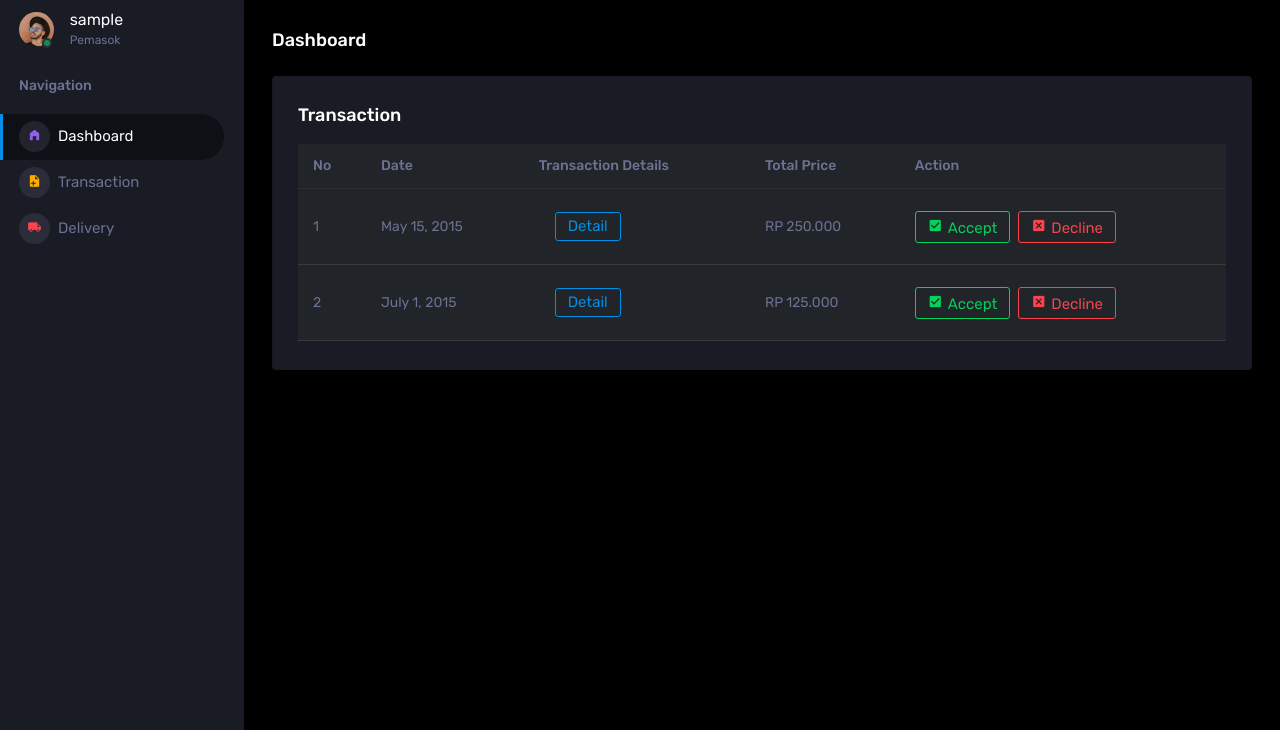
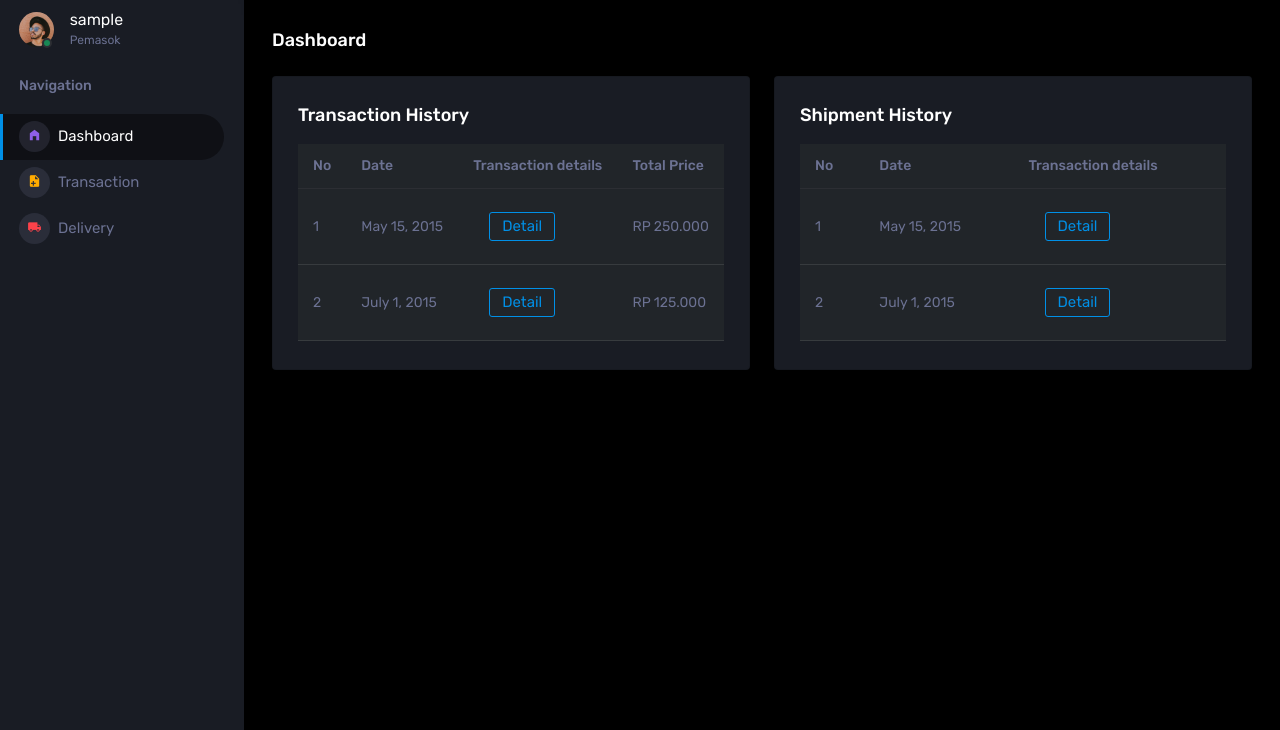
Before and after one commit to Dafanurfiat/RPL-ProjectAkhir, a PHP site: page /indexpemasok.php in a window 1280 px wide. Shown: the part 70-800 px from the top of the page. Run offline with PHP 8.4, Linux system fonts and the light colour scheme; the visitor is signed in with stand-in values (Sample User, id 1).

Commit message:
Permbaruan table dashboard

```diff
--- a/indexpemasok.php
+++ b/indexpemasok.php
@@ -185,19 +185,18 @@ if (!isset($_SESSION['username'])) {
               <h3 class="page-title"> Dashboard </h3>
             </div>
             <div class="row">
-            <div class="col-lg-12 grid-margin stretch-card">
+              <div class="col-lg-6 grid-margin stretch-card">
                 <div class="card">
                   <div class="card-body">
-                    <h4 class="card-title">Transaction</h4>
+                    <h4 class="card-title">Transaction History</h4>
                     <div class="table-responsive">
                       <table class="table table-dark">
                         <thead>
                           <tr>
                             <th> No </th>
                             <th> Date </th>
-                            <th> Transaction Details </th>
+                            <th> Transaction details </th>
                             <th> Total Price </th>
-                            <th> Action </th>
                           </tr>
                         </thead>
                         <tbody>
@@ -205,19 +204,11 @@ if (!isset($_SESSION['username'])) {
                             <td> 1 </td>
                             <td> May 15, 2015 </td>
                             <td>
-                              <a class="nav-link" href="pages/pemasok/transactiondetail.php">
+                            <a class="nav-link" href="pages/pemasok/transactiondetail.php">
                                 <button type="button" class="btn btn-outline-primary btn-icon-text"> Detail </button>
                               </a>
-                              </td>
+                            </td>
                             <td> RP 250.000 </td>
-                            <td>
-                            <div class="d-grid gap-2 d-md-flex justify-content-md-start" >
-                            <button type="button" class="btn btn-outline-success btn-icon-text">
-                            <i class="mdi mdi-checkbox-marked"></i>Accept</button>
-                            <button type="button" class="btn btn-outline-danger btn-icon-text">
-                            <i class="mdi mdi-close-box"></i>Decline</button>
-                            </div>
-                            </td>
                           </tr>
                           <tr>
                             <td> 2 </td>
@@ -228,13 +219,43 @@ if (!isset($_SESSION['username'])) {
                               </a>
                             </td>
                             <td> RP 125.000 </td>
+                          </tr>
+                        </tbody>
+                      </table>
+                    </div>
+                  </div>
+                </div>
+              </div>
+              <div class="col-lg-6 grid-margin stretch-card">
+                <div class="card">
+                  <div class="card-body">
+                    <h4 class="card-title">Shipment History</h4>
+                    <div class="table-responsive">
+                      <table class="table table-dark">
+                        <thead>
+                          <tr>
+                            <th> No </th>
+                            <th> Date </th>
+                            <th> Transaction details </th>
+                          </tr>
+                        </thead>
+                        <tbody>
+                          <tr>
+                            <td> 1 </td>
+                            <td> May 15, 2015 </td>
                             <td>
-                            <div class="d-grid gap-2 d-md-flex justify-content-md-start" >
-                            <button type="button" class="btn btn-outline-success btn-icon-text">
-                            <i class="mdi mdi-checkbox-marked"></i>Accept</button>
-                            <button type="button" class="btn btn-outline-danger btn-icon-text">
-                            <i class="mdi mdi-close-box"></i>Decline</button>
-                            </div>
+                            <a class="nav-link" href="pages/pemasok/detaildelivery.php">
+                                <button type="button" class="btn btn-outline-primary btn-icon-text"> Detail </button>
+                              </a>
+                            </td>
+                          </tr>
+                          <tr>
+                            <td> 2 </td>
+                            <td> July 1, 2015 </td>
+                            <td>
+                            <a class="nav-link" href="pages/pemasok/detaildelivery.php">
+                                <button type="button" class="btn btn-outline-primary btn-icon-text"> Detail </button>
+                              </a>
                             </td>
                           </tr>
                         </tbody>
@@ -243,6 +264,7 @@ if (!isset($_SESSION['username'])) {
                   </div>
                 </div>
               </div>
+
           <footer class="footer">
           </footer>
             </div>
```
